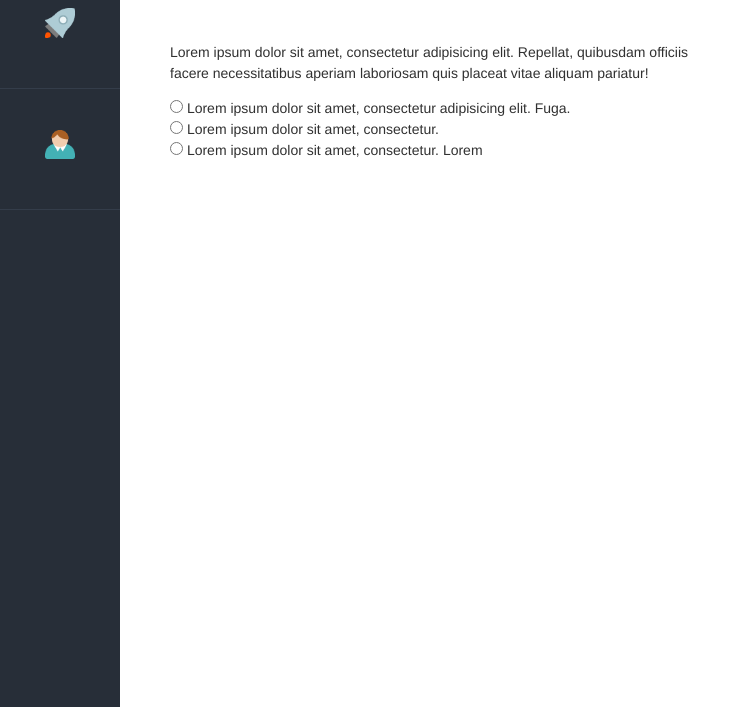
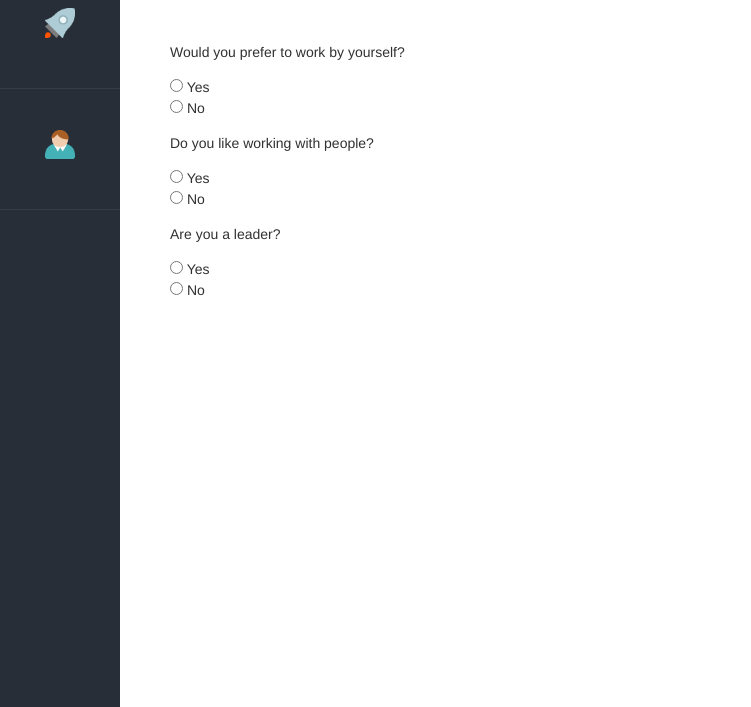
Before and after one commit to evelynluu2/fab5, a website: page index.html in a window 1280 px wide. Shown: the part 93-800 px from the top of the page, without its empty margins (0-751 px from the left). Drawn offline with nearby package versions, Linux system fonts and the light colour scheme.

Commit message:
Adding Javascript

```diff
--- a/index.html
+++ b/index.html
@@ -27,25 +27,63 @@
     <section class="main-content">
       <div class="content--wrap">
         <h3 class="header h1">The Quiz</h3>
-        <form action="#">
-          <p class="">Lorem ipsum dolor sit amet, consectetur adipisicing elit. Repellat, quibusdam officiis facere necessitatibus aperiam laboriosam quis placeat vitae aliquam pariatur!</p>
-          <label for="radio1" class="radio--quiz">
-            <input type="radio" name="q1" id="radio1">
-            Lorem ipsum dolor sit amet, consectetur adipisicing elit. Fuga.
-          </label>
-          <label for="radio2" class="radio--quiz">
-            <input type="radio" name="q1" id="radio2">
-            Lorem ipsum dolor sit amet, consectetur.
-          </label>
-          <label for="radio3" class="radio--quiz">
-            <input type="radio" name="q1" id="radio3">
-            Lorem ipsum dolor sit amet, consectetur. Lorem
-          </label>
+
+        <!-- Form  -->
+        <form action="#" id="quizForm" name="quizForm">
+          <ul>
+            <li class="question--wrap">
+              <p class="question">Would you prefer to work by yourself?</p>
+
+              <label for="q1" class="radio--quiz">
+                <input type="radio" name="q1" id="q1" value="CS BIM">
+                Yes
+              </label>
+
+              <label for="q2" class="radio--quiz">
+                <input type="radio" name="q1" id="q2" value="CSE INF">
+                No
+              </label>
+
+            </li>
+
+            <li class="question--wrap">
+              <p class="question">Do you like working with people?</p>
+
+              <label for="q3" class="radio--quiz">
+                <input type="radio" name="q2" id="q3">
+                Yes
+              </label>
+
+              <label for="q4" class="radio--quiz">
+                <input type="radio" name="q2" id="q4">
+                No
+              </label>
+
+            </li>
+
+            <li class="question--wrap">
+              <p class="question">Are you a leader?</p>
+
+              <label for="q5" class="radio--quiz">
+                <input type="radio" name="q3" id="q5">
+                Yes
+              </label>
+
+              <label for="q6" class="radio--quiz">
+                <input type="radio" name="q3" id="q6">
+                No
+              </label>
+
+            </li>
+          </ul>
 
         </form>
       </div>
     </section>
 
   </div>
+
+  <script src="//ajax.googleapis.com/ajax/libs/jquery/1.10.2/jquery.min.js"></script>
+  <script src="js/build/production.min.js"></script>
 </body>
 </html>
```
